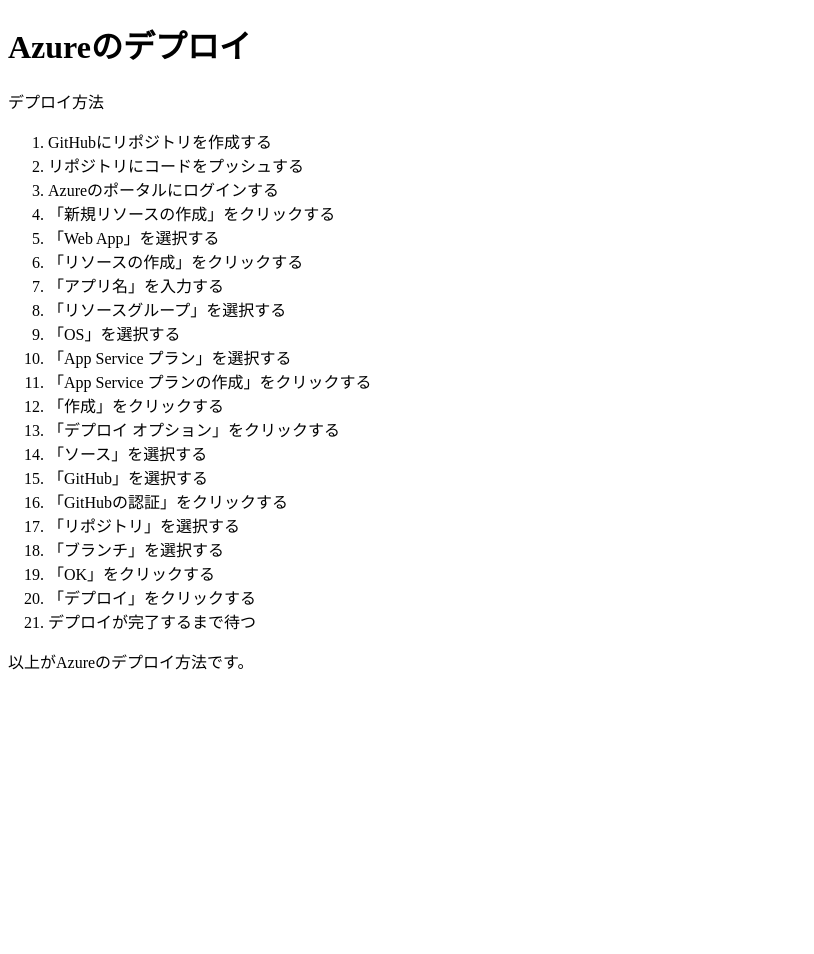
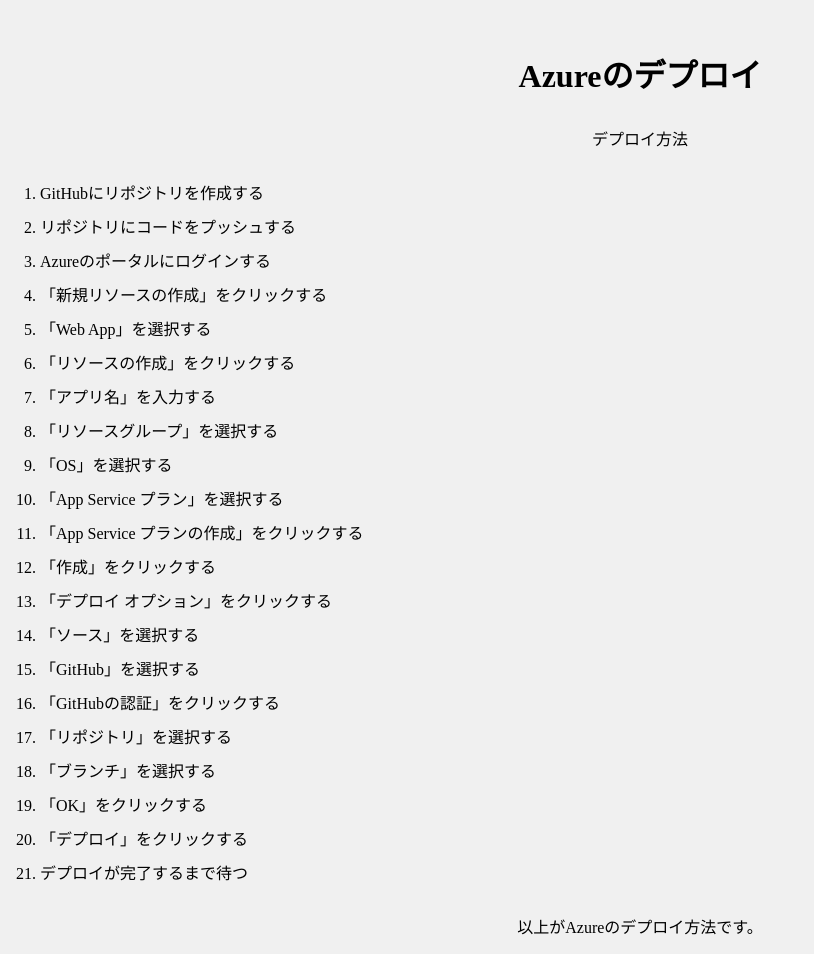
Before and after one commit to AisyA72/NT42_deploy_test, a PHP site: page / in a window 1280 px wide. Shown: the whole page, without its empty margins (0-814 px from the left). Before the commit the page ends 670 px from the top, so only its background shows below. Run offline with PHP 8.4, Linux system fonts and the light colour scheme.

Commit message:
css追加

```diff
--- a/index.php
+++ b/index.php
@@ -38,5 +38,27 @@
   </ol>
   <p>以上がAzureのデプロイ方法です。</p>
 
+  <style>
+    body {
+      margin: 0;
+      padding: 0;
+      background-color: #f0f0f0;
+    }
+    h1 {
+      text-align: center;
+      margin-top: 50px;
+    }
+    p {
+      text-align: center;
+      margin-top: 30px;
+    }
+    ol {
+      margin-top: 30px;
+    }
+    li {
+      margin-top: 10px;
+    }
+  </style>
+
 </body>
 </html>
```
